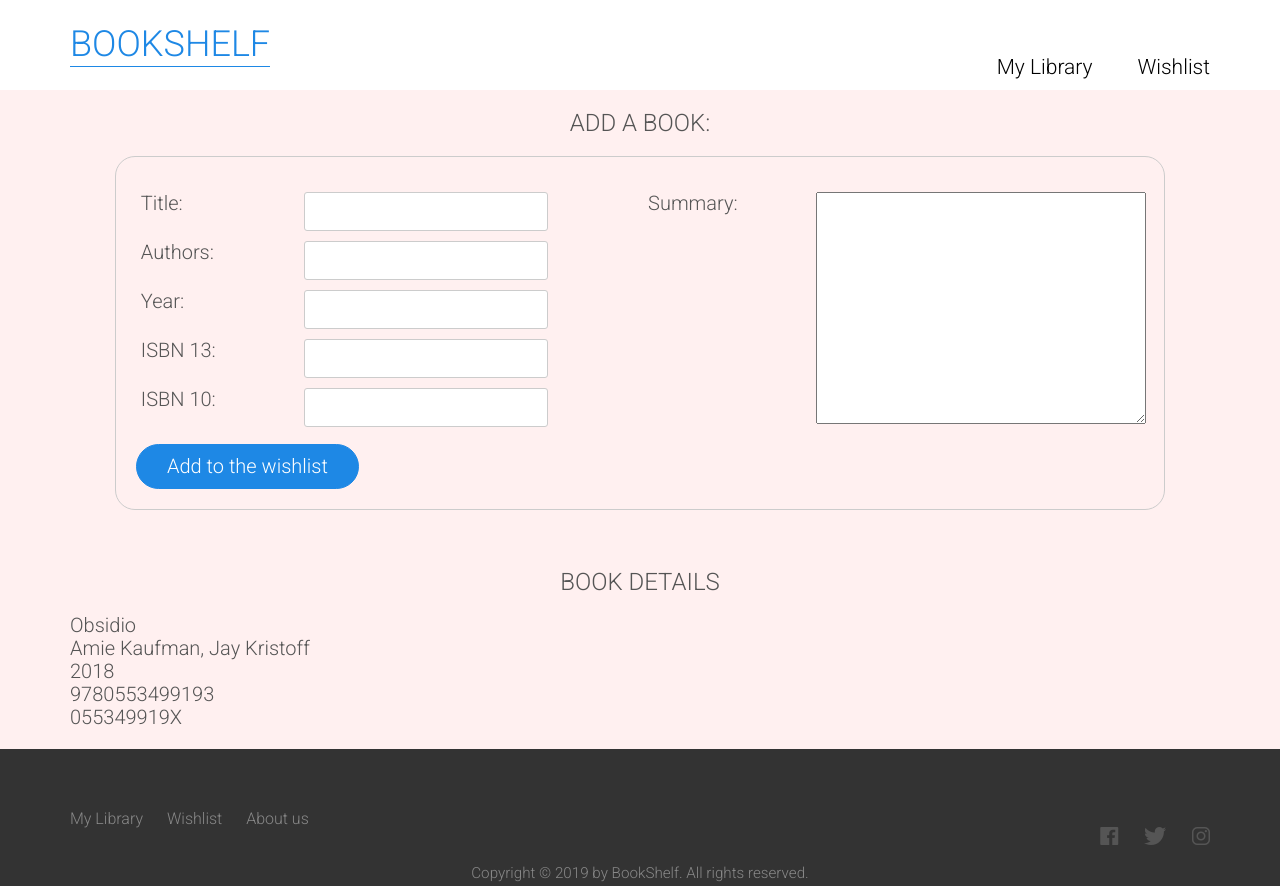
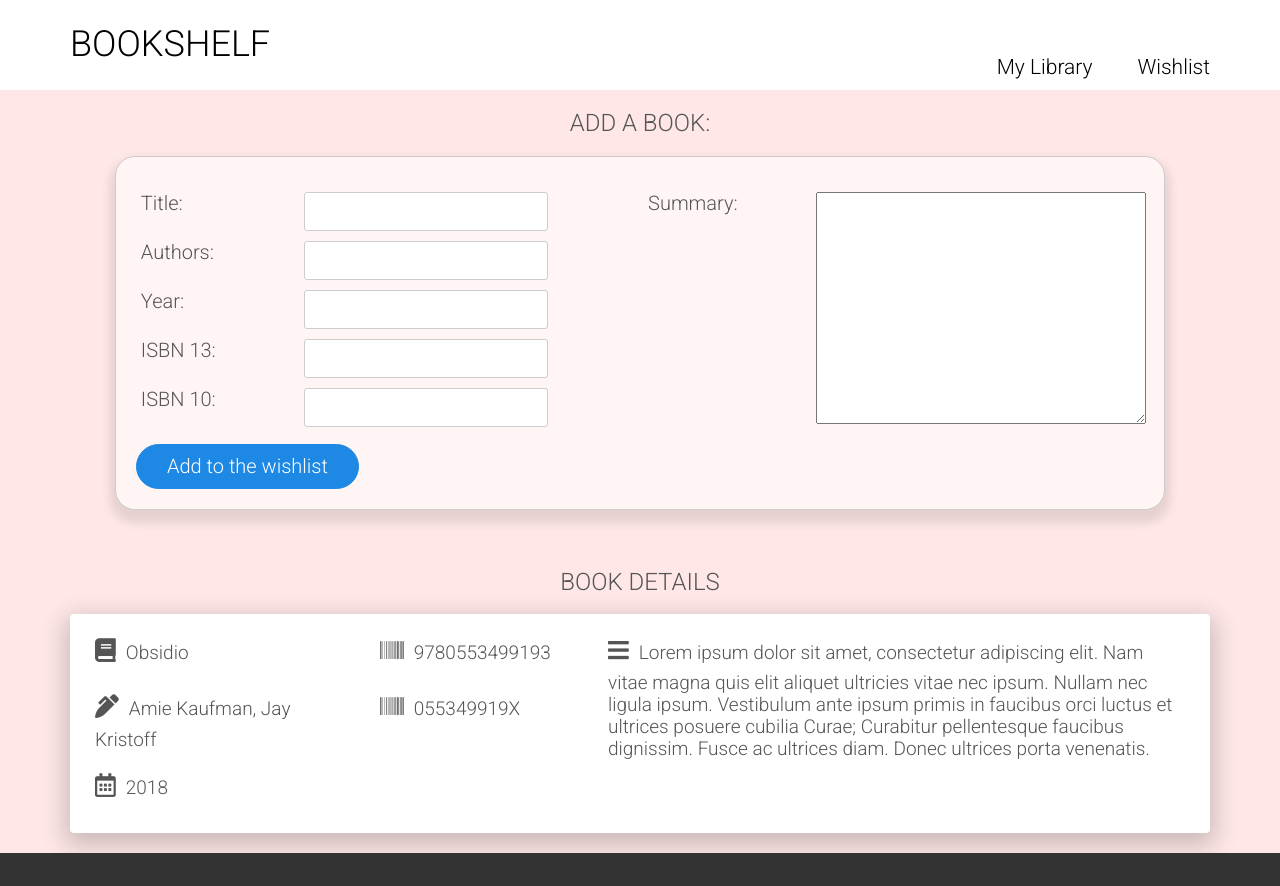
Before and after one commit to mbozja/bookshelf, a plain HTML site: page wishlist.html in a window 1280 px wide. Shown: the top 886 px of the page. Drawn offline with Linux system fonts and the light colour scheme.

Commit message:
Book details

```diff
--- a/resources/css/library.css
+++ b/resources/css/library.css
@@ -95,7 +95,7 @@ a:visited {
     text-decoration: none;
     padding-bottom: 1px;
     border-bottom: 1px solid #1E88E5;
-    transition: border-bottom 0.2s, color:0.2s;
+    transition: border-bottom 0.2s, color 0.2s;
 }
 
 a:hover,
@@ -165,6 +165,19 @@ header {
     margin-left: 0;
     font-size: 180%;
     color: #000;
+}
+
+.logo a:link,
+.logo a:visited {
+    color: #000;
+    text-decoration: none;
+    border-bottom: 1px solid transparent;
+}
+
+.logo a:hover,
+.logo a:active {
+    color: #555;
+    border-bottom: 1px solid transparent;
 }
 
 .other-nav {
--- a/resources/css/style.css
+++ b/resources/css/style.css
@@ -103,7 +103,7 @@ a:visited {
     text-decoration: none;
     padding-bottom: 1px;
     border-bottom: 1px solid #1E88E5;
-    transition: border-bottom 0.2s, color:0.2s;
+    transition: border-bottom 0.2s, color 0.2s;
 }
 
 a:hover,
--- a/resources/css/wishlist.css
+++ b/resources/css/wishlist.css
@@ -9,7 +9,7 @@
 
 
 /* ------------------------------------------------------ */
-/* BASIC SETUP*/
+/* BASIC SETUP */
 /* ------------------------------------------------------ */
 * {
     margin: 0;
@@ -30,13 +30,13 @@ body {
     font-weight: 300;
     color: #555;
     text-rendering: optimizeLegibility;
-    background-color: #fff0f0;
+    background-color: #ffe7e7;
 }
 
 
 
 /* ------------------------------------------------------ */
-/* REUSABLE COMPONENTS*/
+/* REUSABLE COMPONENTS */
 /* ------------------------------------------------------ */
 
 h1 {
@@ -104,7 +104,7 @@ a:visited {
     text-decoration: none;
     padding-bottom: 1px;
     border-bottom: 1px solid #1E88E5;
-    transition: border-bottom 0.2s, color:0.2s;
+    transition: border-bottom 0.2s, color 0.2s;
 }
 
 a:hover,
@@ -176,6 +176,19 @@ header {
     color: #000;
 }
 
+.logo a:link,
+.logo a:visited {
+    color: #000;
+    text-decoration: none;
+    border-bottom: 1px solid transparent;
+}
+
+.logo a:hover,
+.logo a:active {
+    color: #555;
+    border-bottom: 1px solid transparent;
+}
+
 .other-nav {
     float: right;
     list-style: none;
@@ -223,6 +236,8 @@ form {
   padding: 1em;
   border: 1px solid #CCC;
   border-radius: 1em;
+  box-shadow: 0 8px 10px 5px rgba(0,0,0,.1);
+  background-color: #fff5f5;
 }
 
 .section-add_book {
@@ -241,14 +256,38 @@ select {
     width: 330px;
 }
 
+/* BOOK DETAILS */
+.book {
+    max-width: 1140px;
+    background-color: #ffffff;
+    border-radius: 4px;
+    box-shadow: 0 8px 25px 5px rgba(0,0,0,.2);
 
+    display: flex;
+    align-items: stretch;
+}
 
-/* BOOK DETAILS */
+.book__main--details {
+    flex: 0 0 25%;
+    flex-direction: column;
+    padding: 25px 25px;
+}
 
+.book__more--details {
+    flex: 0 0 20%;
+    padding: 25px 25px;
+}
 
+.book__sum--details {
+    flex: 1;
+    padding: 25px 25px;
+}
 
-
-
+.icon-book {
+    font-size: 125%;
+    padding-right: 10px;
+    padding-bottom: 10px;
+}
 
 /* ------------------------------------------------------ */
 /* FOOTER */
--- a/wishlist.html
+++ b/wishlist.html
@@ -6,6 +6,7 @@
         <link rel="stylesheet" type="text/css" href="vendors/css/normalize.css">
         <link rel="stylesheet" type="text/css" href="vendors/css/grid.css">
         <link rel="stylesheet" type="text/css" href="vendors/css/ionicons.min.css">
+        <link rel="stylesheet" href="https://use.fontawesome.com/releases/v5.8.2/css/all.css" integrity="sha384-oS3vJWv+0UjzBfQzYUhtDYW+Pj2yciDJxpsK1OYPAYjqT085Qq/1cq5FLXAZQ7Ay" crossorigin="anonymous">
         <link href="https://fonts.googleapis.com/css?family=Roboto:100,300,300i,400,400i,500" rel="stylesheet">
         <title>Bookshelf: Wishlist</title>
     </head>
@@ -91,21 +92,27 @@
         </form>
     </section>
 
-    <section class="section-library">
+    <section class="section-wishlist">
         <div class="row">
             <!--  Namest tabele nej bo tko k pr budgety  -->
-            <!-- S tem, da na začetku je malo lastnosti. Ko klikneš gor prikaže še ostale lastnosti -->
 
             <div class="library__book--details">
                 <h3 class="list-title">Book details</h3>
 
                 <div class="book-details">
                     <div class="book clearfix" id="book-0">
-                        <div class="book-title">Obsidio</div>
-                        <div class="book-author">Amie Kaufman, Jay Kristoff</div>
-                        <div class="book-year">2018</div>
-                        <div class="book-isbn13">9780553499193</div>
-                        <div class="book-isbn10">055349919X</div>
+                        <div class="book__main--details">
+                            <div class="book-title"><p><i class="fas fa-book icon-book"></i>Obsidio</p></div><br>
+                            <div class="book-author"><p><i class="fas fa-pen-alt icon-book"></i>Amie Kaufman, Jay Kristoff</p></div><br>
+                            <div class="book-year"><p><i class="far fa-calendar-alt icon-book"></i>2018</p></div>
+                        </div>
+                        <div class="book__more--details">
+                            <div class="book-isbn13"><p><i class="fas fa-barcode icon-book"></i>9780553499193</p></div><br>
+                            <div class="book-isbn10"><p><i class="fas fa-barcode icon-book"></i>055349919X</p></div>
+                        </div>
+                        <div class="book__sum--details">
+                            <div class="book-sum"><p><i class="fas fa-bars icon-book"></i>Lorem ipsum dolor sit amet, consectetur adipiscing elit. Nam vitae magna quis elit aliquet ultricies vitae nec ipsum. Nullam nec ligula ipsum. Vestibulum ante ipsum primis in faucibus orci luctus et ultrices posuere cubilia Curae; Curabitur pellentesque faucibus dignissim. Fusce ac ultrices diam. Donec ultrices porta venenatis.</p> </div>
+                        </div>
                     </div>
                 </div>
             </div>
```
